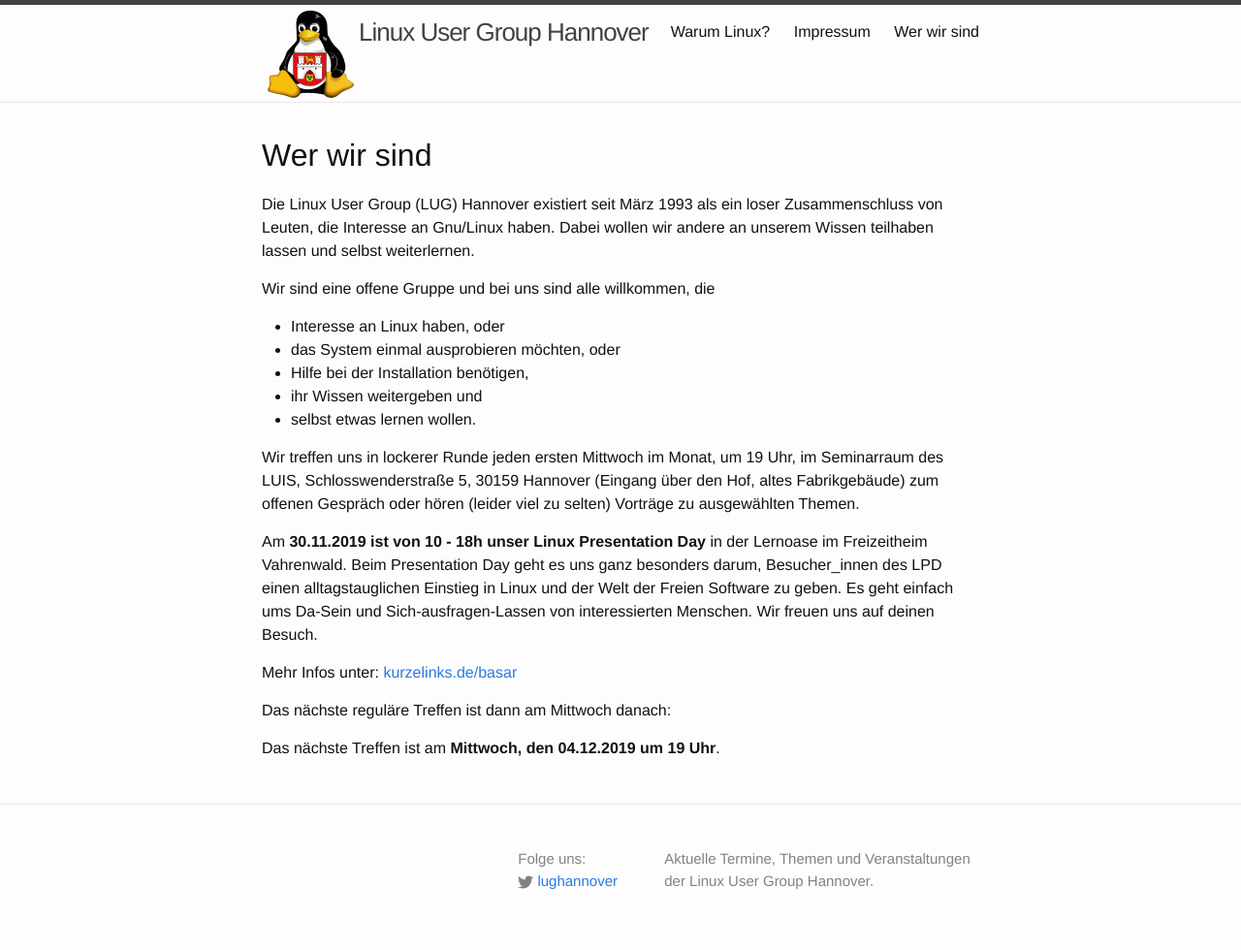
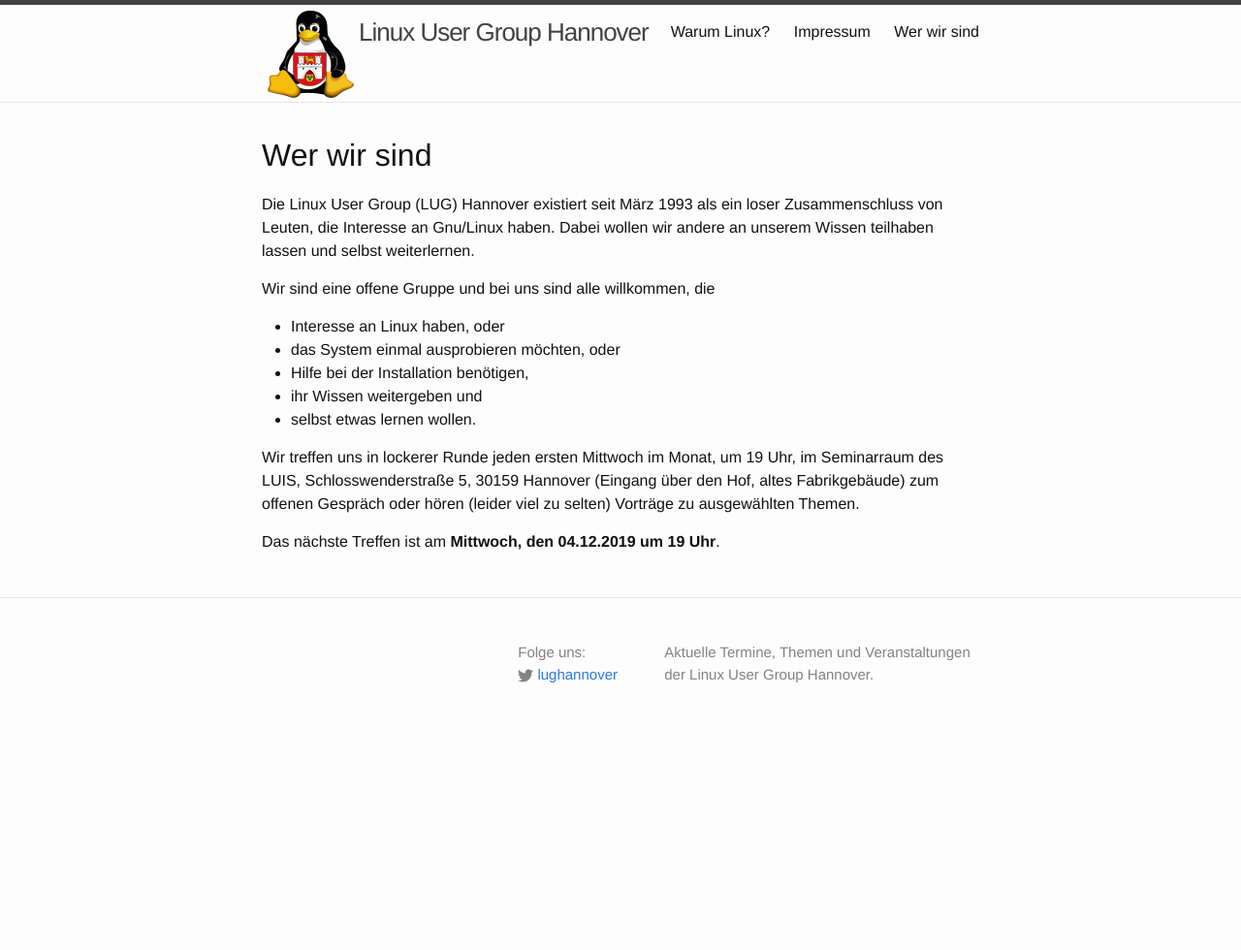
Before and after one commit to lughannover/lughannover.github.io, a Jekyll site: the page built from index.md, in a window 1280 px wide. Shown: the whole page at 97% size. Built offline with Jekyll 4.4.1, drawn with Linux system fonts in a browser that asks for light colours; after the commit the page ends 900 px from its top, so only the background shows below that.

Commit message:
Termin vom LPD wieder entfernt.

```diff
--- a/index.md
+++ b/index.md
@@ -22,12 +22,3 @@
 Seminarraum des LUIS, Schlosswenderstraße 5, 30159 Hannover (Eingang über den
 Hof, altes Fabrikgebäude) zum offenen Gespräch oder hören (leider viel zu selten)
 Vorträge zu ausgewählten Themen.
-
-Am **30.11.2019 ist von 10 - 18h unser Linux Presentation Day** in der Lernoase im Freizeitheim Vahrenwald.
-Beim Presentation Day geht es uns ganz besonders darum, Besucher_innen des LPD einen
-alltagstauglichen Einstieg in Linux und der Welt der Freien Software zu geben. Es geht einfach ums
-Da-Sein und Sich-ausfragen-Lassen von interessierten Menschen. Wir freuen uns auf deinen Besuch.
-
-Mehr Infos unter: [kurzelinks.de/basar](https://kurzelinks.de/basar)
-
-Das nächste reguläre Treffen ist dann am Mittwoch danach:
```
